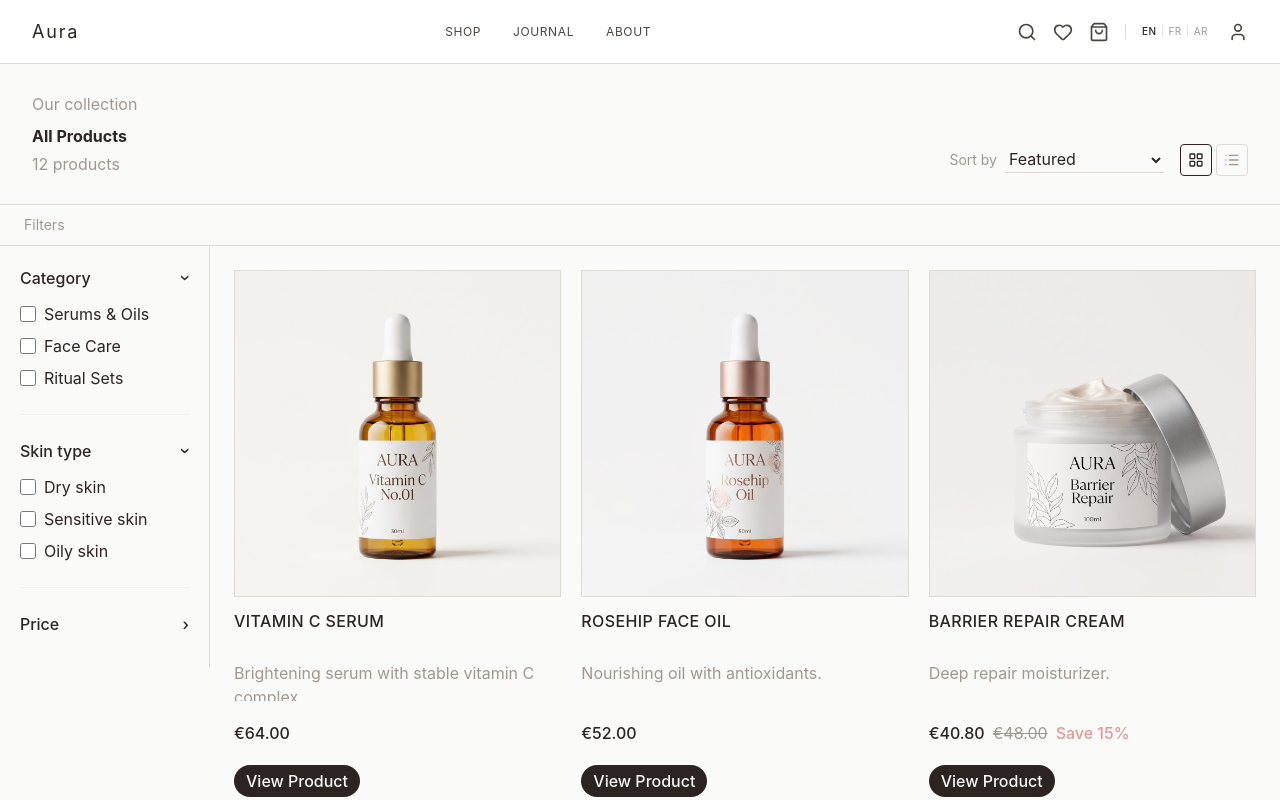
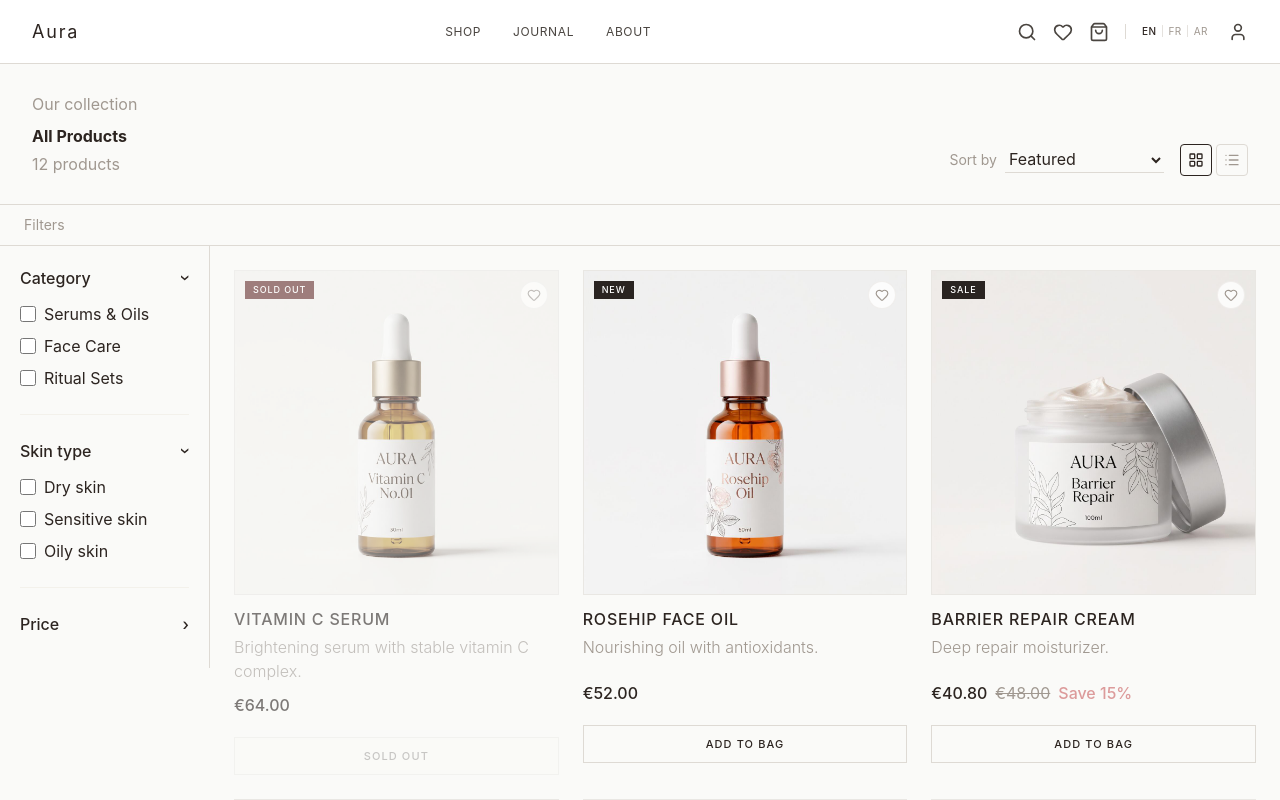
Before and after one commit to transcendence-aura/transcendence_aura, a Next.js app in the folder frontend/: page /catalogue in a window 1280 px wide. Shown: the top 800 px of the page. Built offline with nearby package versions, Linux system fonts and the light colour scheme.

Commit message:
[fix/frontend] - Add sold out state for unavailable products and error toast [AUR-126]

```diff
--- a/frontend/app/catalogue/page.tsx
+++ b/frontend/app/catalogue/page.tsx
@@ -3,7 +3,7 @@
 import React, { useState, useMemo } from 'react';
 import Image from 'next/image';
 import Link from 'next/link';
-import { LayoutGrid, List, Heart, ShoppingBag } from 'lucide-react';
+import { LayoutGrid, List, Heart } from 'lucide-react';
 import { CatalogueSidebar } from '@/components/catalogue/CatalogueSidebar';
 import { ProductCard } from '@/components/cards/ProductCard';
 import { useCart } from '@/lib/hooks/useCart';
@@ -63,7 +63,7 @@
       {
         id: 'v-1',
         label: '30ml',
-        isAvailable: true,
+        isAvailable: false,
         price: 64,
         isOnSale: false,
         discountPercentage: 0,
@@ -403,9 +403,9 @@
   const [priceRange, setPriceRange] = useState<[number, number]>([0, 1000]);
   const [sortBy, setSortBy] = useState<SortOrder>('featured');
   const [viewMode, setViewMode] = useState<ViewMode>(() => {
-    if (typeof window !== 'undefined') {
+    if (typeof window !== 'undefined')
       return (sessionStorage.getItem('catalogue_view') as ViewMode) || 'grid';
-    }
+
     return 'grid';
   });
   const [selectedCategories, setSelectedCategories] = useState<string[]>([]);
@@ -416,9 +416,7 @@
 
   const handleViewModeChange = (mode: ViewMode) => {
     setViewMode(mode);
-    if (typeof window !== 'undefined') {
-      sessionStorage.setItem('catalogue_view', mode);
-    }
+    if (typeof window !== 'undefined') sessionStorage.setItem('catalogue_view', mode);
   };
 
   const toggleWishlist = (productId: string) => {
@@ -449,7 +447,13 @@
 
   const handleAddToCart = (product: Product) => {
     const variant = product.variants[0];
-    if (!variant || !variant.isAvailable) return;
+    if (!variant || !variant.isAvailable) {
+      toast({
+        message: 'This product is currently unavailable',
+        variant: 'error',
+      });
+      return;
+    }
 
     addItem({
       id: `${product.id}-${variant.id}`,
@@ -644,13 +648,18 @@
         {/* Products Grid / List */}
         <div className="p-4 sm:p-5 md:p-6">
           {viewMode === 'grid' ? (
-            <div className="grid grid-cols-1 gap-3 sm:grid-cols-2 sm:gap-4 lg:grid-cols-3 md:gap-5">
+            <div className="grid grid-cols-1 gap-4 sm:grid-cols-2 lg:grid-cols-3 md:gap-6">
               {paginatedProducts.map((product) => (
-                <ProductCard key={product.id} product={product} />
+                <ProductCard
+                  key={product.id}
+                  product={product}
+                  isFavorite={wishlist.includes(product.id)}
+                  onToggleWishlist={toggleWishlist}
+                />
               ))}
             </div>
           ) : (
-            <div className="space-y-4">
+            <div className="divide-y divide-border-default/60">
               {paginatedProducts.map((product) => {
                 const isFavorite = wishlist.includes(product.id);
                 const isAvailable = product.variants[0]?.isAvailable ?? true;
@@ -658,39 +667,51 @@
                 return (
                   <div
                     key={product.id}
-                    className="flex flex-col sm:flex-row items-start sm:items-center justify-between gap-4 border-b border-border-default pb-5 pt-2 hover:bg-card-subtle/30 px-2 transition-colors rounded-sm"
+                    className={`flex flex-col sm:flex-row items-start sm:items-center justify-between gap-5 py-5 px-2 transition-all ${
+                      !isAvailable ? 'opacity-60 grayscale-[35%]' : 'hover:bg-[#FBFBFA]/60'
+                    }`}
                   >
-                    {/* Left: Clickable Image and Details (redirects to /products/[slug]) */}
-                    <div className="flex items-start gap-4 flex-1 min-w-0">
+                    {/* Left: Clickable Image and Details */}
+                    <div className="flex items-start gap-5 flex-1 min-w-0">
                       <Link
                         href={`/products/${product.slug}`}
-                        className="relative h-28 w-24 shrink-0 bg-[#F9F8F6] rounded overflow-hidden border border-border-default group"
+                        className="relative h-28 w-24 shrink-0 bg-[#FBFBFA] overflow-hidden border border-border-default/60 group"
                       >
+                        {!isAvailable ? (
+                          <span className="absolute left-1.5 top-1.5 z-10 bg-[#782424] px-1.5 py-0.5 text-[9px] font-medium uppercase tracking-widest text-white">
+                            Sold out
+                          </span>
+                        ) : product.badges && product.badges.length > 0 ? (
+                          <span className="absolute left-1.5 top-1.5 z-10 bg-[#2A2421] px-1.5 py-0.5 text-[9px] font-medium uppercase tracking-widest text-white">
+                            {product.badges[0]}
+                          </span>
+                        ) : null}
+
                         {product.media[0] && (
                           <Image
                             src={product.media[0].url}
                             alt={product.name}
                             fill
-                            className="object-cover group-hover:scale-105 transition-transform duration-300"
+                            className="object-cover transition-transform duration-500 ease-out group-hover:scale-105"
                           />
                         )}
                       </Link>
 
                       <div className="flex-1 min-w-0">
                         <Link href={`/products/${product.slug}`} className="group inline-block">
-                          <h3 className="font-medium text-body-base text-text-primary group-hover:underline uppercase tracking-wide truncate">
+                          <h3 className="font-medium text-body-base text-text-primary uppercase tracking-wider group-hover:underline truncate">
                             {product.name}
                           </h3>
                         </Link>
-                        <p className="text-body-sm text-text-muted line-clamp-2 mt-1">
+                        <p className="text-body-sm text-text-muted line-clamp-2 mt-1 font-light">
                           {product.description}
                         </p>
-                        <div className="flex items-center gap-2 mt-2">
+                        <div className="flex items-center gap-2 mt-2.5">
                           <span className="font-medium text-body-base text-text-primary">
                             €{product.variants[0]?.price.toFixed(2)}
                           </span>
                           {product.variants[0]?.label && (
-                            <span className="text-xs text-text-muted border border-border-default px-1.5 py-0.5 rounded">
+                            <span className="text-xs text-text-muted border border-border-default/70 px-1.5 py-0.5">
                               {product.variants[0].label}
                             </span>
                           )}
@@ -699,28 +720,29 @@
                     </div>
 
                     {/* Right: Add to Cart and Wishlist */}
-                    <div className="flex items-center gap-2.5 w-full sm:w-auto justify-end shrink-0 sm:pl-4">
+                    <div className="flex items-center gap-3 w-full sm:w-auto justify-end shrink-0 sm:pl-4">
                       <button
                         type="button"
                         disabled={!isAvailable}
                         onClick={() => handleAddToCart(product)}
-                        className="inline-flex items-center gap-1.5 rounded-full bg-[#2A2421] px-5 py-2 text-xs font-medium text-white hover:bg-[#1A1412] transition-colors disabled:opacity-40 disabled:cursor-not-allowed cursor-pointer"
+                        className="border border-border-default bg-page px-5 py-2 text-[11px] font-medium uppercase tracking-widest text-text-primary transition-colors hover:border-brand-dark hover:bg-[#2A2421] hover:text-white disabled:opacity-40 disabled:hover:bg-page disabled:hover:text-text-primary disabled:cursor-not-allowed cursor-pointer"
                       >
-                        <ShoppingBag className="h-3.5 w-3.5" />
-                        <span>{isAvailable ? 'Add to bag' : 'Sold out'}</span>
+                        {isAvailable ? 'Add to bag' : 'Sold out'}
                       </button>
 
                       <button
                         type="button"
                         onClick={() => toggleWishlist(product.id)}
-                        className={`flex h-8 w-8 items-center justify-center rounded-full border border-border-default bg-page hover:border-border-focus transition-colors cursor-pointer ${
-                          isFavorite
-                            ? 'text-red-500 fill-red-500'
-                            : 'text-text-muted hover:text-text-primary'
-                        }`}
+                        className="flex h-8 w-8 items-center justify-center rounded-full border border-border-default/70 bg-page hover:border-border-focus transition-colors cursor-pointer"
                         aria-label="Add to wishlist"
                       >
-                        <Heart className={`h-4 w-4 ${isFavorite ? 'fill-current' : ''}`} />
+                        <Heart
+                          className={`h-3.5 w-3.5 transition-colors ${
+                            isFavorite
+                              ? 'fill-red-600 text-red-600'
+                              : 'text-text-muted hover:text-text-primary'
+                          }`}
+                        />
                       </button>
                     </div>
                   </div>
--- a/frontend/components/cards/ProductCard.tsx
+++ b/frontend/components/cards/ProductCard.tsx
@@ -1,10 +1,12 @@
 'use client';
 
-import { forwardRef, type HTMLAttributes } from 'react';
+import { forwardRef, type HTMLAttributes, type MouseEvent } from 'react';
 import Image from 'next/image';
 import Link from 'next/link';
+import { Heart } from 'lucide-react';
 import { PriceDisplay } from '@/components/ui/display/PriceDisplay';
-import { Badge } from '@/components/ui/display/badge';
+import { useCart } from '@/lib/hooks/useCart';
+import { useToast } from '@/components/ui/feedback/toast';
 
 interface ProductMedia {
   id: string;
@@ -22,7 +24,7 @@
   discountPercentage: number;
 }
 
-interface ProductCardProps extends HTMLAttributes<HTMLDivElement> {
+export interface ProductCardProps extends HTMLAttributes<HTMLDivElement> {
   product: {
     id: string;
     slug: string;
@@ -35,10 +37,25 @@
     badges?: string[];
   };
   href?: string;
+  isFavorite?: boolean;
+  onToggleWishlist?: (productId: string) => void;
 }
 
 export const ProductCard = forwardRef<HTMLDivElement, ProductCardProps>(
-  ({ product, href = `/products/${product.slug}`, className = '', ...props }, ref) => {
+  (
+    {
+      product,
+      href = `/products/${product.slug}`,
+      className = '',
+      isFavorite = false,
+      onToggleWishlist,
+      ...props
+    },
+    ref,
+  ) => {
+    const { addItem } = useCart();
+    const { toast } = useToast();
+
     const rawImage = product.primaryImage?.url || product.media?.[0]?.url;
     const imageUrl =
       rawImage && !rawImage.includes('curology') && !rawImage.includes('unsplash')
@@ -50,46 +67,128 @@
         ? product.variants.reduce((lowest, current) =>
             current.price < lowest.price ? current : lowest,
           )
-        : { price: product.minPrice ?? 0, discountPercentage: 0 };
+        : {
+            price: product.minPrice ?? 0,
+            discountPercentage: 0,
+            isAvailable: true,
+            label: '',
+            id: 'v-default',
+          };
+
+    const isAvailable = lowestPriceVariant.isAvailable ?? true;
+
+    const handleAddToCart = (e: MouseEvent<HTMLButtonElement>) => {
+      e.preventDefault();
+      e.stopPropagation();
+
+      if (!isAvailable) {
+        toast({
+          message: 'This product is currently unavailable',
+          variant: 'error',
+        });
+        return;
+      }
+
+      addItem({
+        id: `${product.id}-${lowestPriceVariant.id}`,
+        productId: product.id,
+        productName: product.name,
+        variantId: lowestPriceVariant.id,
+        variantLabel: lowestPriceVariant.label,
+        price: lowestPriceVariant.price,
+        quantity: 1,
+        image: imageUrl,
+      });
+
+      toast({
+        message: `Added ${product.name} to cart`,
+        variant: 'success',
+      });
+    };
+
+    const handleWishlistClick = (e: MouseEvent<HTMLButtonElement>) => {
+      e.preventDefault();
+      e.stopPropagation();
+      if (onToggleWishlist) onToggleWishlist(product.id);
+    };
 
     const cardContent = (
       <article
         ref={ref}
-        className={`group cursor-pointer flex flex-col h-full space-y-3 outline-none transition-all duration-200 focus-visible:outline-2 focus-visible:outline-offset-2 focus-visible:outline-border-focus ${className}`}
+        className={`group cursor-pointer flex flex-col h-full outline-none transition-all duration-300 ${
+          !isAvailable ? 'opacity-60 grayscale-[35%]' : ''
+        } ${className}`}
         {...props}
       >
-        <div className="relative aspect-square overflow-hidden bg-page rounded-none border border-border-default">
+        {/* Visual Container */}
+        <div className="relative aspect-square overflow-hidden bg-[#FBFBFA] border border-border-default/60 transition-colors group-hover:border-border-focus">
+          {/* Top Badges */}
+          {!isAvailable ? (
+            <span className="absolute left-2.5 top-2.5 z-10 bg-[#782424] px-2 py-0.5 text-[9px] font-medium uppercase tracking-widest text-white">
+              Sold out
+            </span>
+          ) : product.badges && product.badges.length > 0 ? (
+            <span className="absolute left-2.5 top-2.5 z-10 bg-[#2A2421] px-2 py-0.5 text-[9px] font-medium uppercase tracking-widest text-white">
+              {product.badges[0]}
+            </span>
+          ) : null}
+
+          {/* Floating Wishlist Button */}
+          <button
+            type="button"
+            onClick={handleWishlistClick}
+            aria-label="Add to wishlist"
+            className="absolute right-2.5 top-2.5 z-10 flex h-7 w-7 items-center justify-center rounded-full bg-white/80 backdrop-blur-xs border border-border-default/40 text-text-muted transition-transform hover:scale-110 hover:text-text-primary cursor-pointer"
+          >
+            <Heart
+              className={`h-3.5 w-3.5 transition-colors ${
+                isFavorite ? 'fill-red-600 text-red-600' : ''
+              }`}
+            />
+          </button>
+
           <Image
             src={imageUrl}
             alt={product.name}
             fill
             sizes="(max-width: 768px) 100vw, 33vw"
-            className="h-full w-full object-cover transition-transform duration-300 group-hover:scale-105"
+            className="h-full w-full object-cover transition-transform duration-500 ease-out group-hover:scale-105"
           />
         </div>
 
-        <h3 className="text-body-base font-medium text-text-primary uppercase tracking-wide line-clamp-2 h-10">
+        {/* Product Information */}
+        <div className="flex flex-col pt-3">
+          <h3 className="text-body-base font-medium text-text-primary uppercase tracking-wider line-clamp-1">
             {product.name}
           </h3>
 
           {product.description && (
-          <p className="text-body-sm text-text-muted line-clamp-2 h-10">{product.description}</p>
+            <p className="mt-1 text-body-sm text-text-muted line-clamp-2 min-h-9 font-light">
+              {product.description}
+            </p>
           )}
 
-        <div className="pt-2">
+          <div className="mt-2.5 flex items-baseline justify-between">
             <PriceDisplay
               price={lowestPriceVariant.price}
               discountPercentage={lowestPriceVariant.discountPercentage}
             />
             {product.variants && product.variants.length > 1 && (
-            <p className="text-body-sm text-text-muted mt-1">
-              {product.variants.length} sizes available
-            </p>
+              <span className="text-[11px] text-text-muted">{product.variants.length} sizes</span>
             )}
           </div>
+        </div>
 
-        <div className="mt-auto pt-2">
-          <Badge variant="dark">View Product</Badge>
+        {/* Clean Balanced Action */}
+        <div className="mt-4 pt-1">
+          <button
+            type="button"
+            disabled={!isAvailable}
+            onClick={handleAddToCart}
+            className="w-full border border-border-default bg-page py-2.5 text-[11px] font-medium uppercase tracking-widest text-text-primary transition-colors hover:border-brand-dark hover:bg-[#2A2421] hover:text-white disabled:opacity-40 disabled:hover:bg-page disabled:hover:text-text-primary disabled:cursor-not-allowed cursor-pointer"
+          >
+            {isAvailable ? 'Add to bag' : 'Sold out'}
+          </button>
         </div>
       </article>
     );
```
Lines whose indentation alone changed are shown as unchanged.
